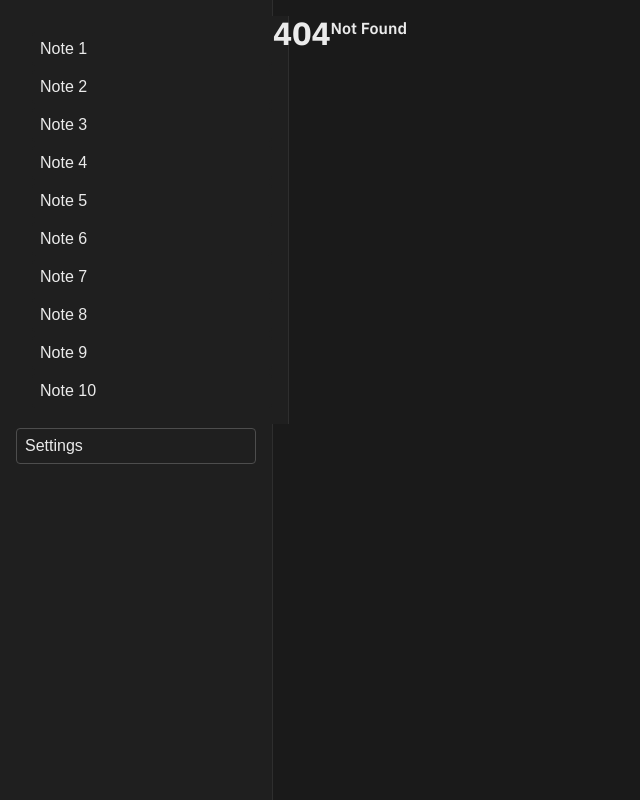
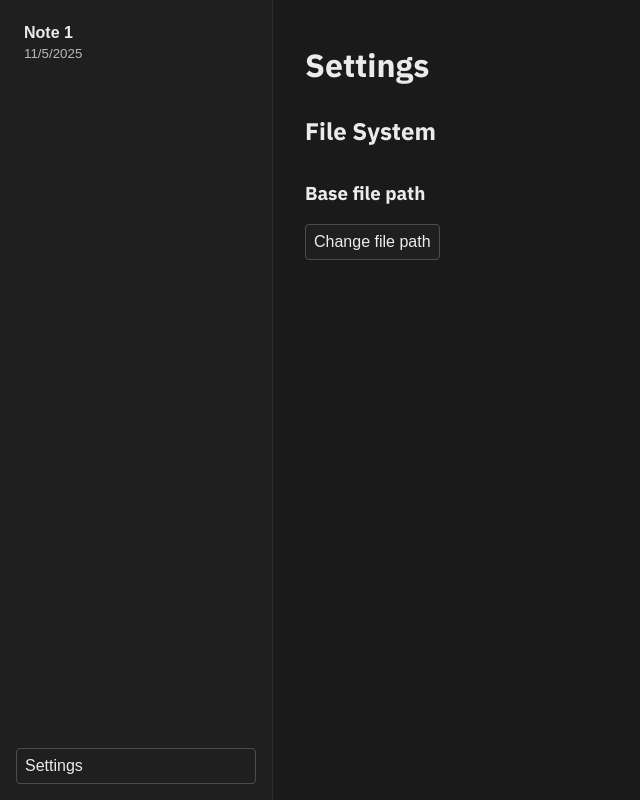
Before and after one commit to ethanmci/pamphlets, a SvelteKit app: page /settings in a window 1280 px wide. Before the commit this address had no page. Shown: the whole page, without its empty margins (0-640 px from the left). Built offline with nearby package versions, Linux system fonts and the light colour scheme.

Commit message:
settings page WIP

```diff
--- a/src/routes/+layout.svelte
+++ b/src/routes/+layout.svelte
@@ -3,36 +3,40 @@
   import "../main.css";
   import Modal from "../components/Modal.svelte";
   import DirectorySelector from "../components/DirectorySelector.svelte";
+  import { setContext } from "svelte";
 
   type ModalTypes = "none" | "directory";
   let openModal: ModalTypes = $state("none");
+  setContext("modalState", () => openModal);
+
+  const openSettings = () => {
+    openModal = "directory";
+  };
+
+  const closeModal = () => {
+    openModal = "none";
+  };
 
   const { children }: LayoutProps = $props();
-  const notes: { title: String }[] = $state([
-    { title: "Note 1" },
-    { title: "Note 2" },
-    { title: "Note 3" },
-    { title: "Note 4" },
-    { title: "Note 5" },
-    { title: "Note 6" },
-    { title: "Note 7" },
-    { title: "Note 8" },
-    { title: "Note 9" },
-    { title: "Note 10" },
+  const notes: { title: String; date: Date }[] = $state([
+    { title: "Note 1", date: new Date() },
   ]);
 </script>
 
 <section class="sidebar">
   <nav class="file-menu">
     {#each notes as note}
-      <button class="file-selector">{note.title}</button>
+      <button class="file-selector">
+        <span>{note.title}</span>
+        <sub>{note.date.toLocaleDateString("en-US")}</sub>
+      </button>
     {/each}
   </nav>
-  <button class="settings-btn">Settings</button>
+  <a href="./settings"><button class="settings-btn">Settings</button></a>
 </section>
 
 {#if (openModal as ModalTypes) == "directory"}
-  <Modal title="Select a base directory">
+  <Modal title="Select a base directory" closeFn={closeModal}>
     <DirectorySelector></DirectorySelector>
   </Modal>
 {/if}
@@ -40,30 +44,6 @@
 {@render children()}
 
 <style>
-  :root {
-    font-family:
-      IBM Plex Sans,
-      Helvetica,
-      Arial,
-      sans-serif;
-    font-size: 16px;
-    line-height: 24px;
-    font-weight: 600;
-    margin: 0;
-
-    color: var(--text-primary);
-    background-color: var(--bg-main);
-
-    font-synthesis: none;
-    text-rendering: optimizeLegibility;
-    -webkit-font-smoothing: antialiased;
-    -moz-osx-font-smoothing: grayscale;
-    -webkit-text-size-adjust: 100%;
-
-    height: 100%;
-    width: 100%;
-  }
-
   :global(body) {
     max-width: 100%;
     min-height: 100%;
@@ -73,6 +53,7 @@
 
   .sidebar {
     display: flex;
+    position: relative;
     flex-direction: column;
     width: 15em;
     padding: 1em;
@@ -84,15 +65,16 @@
   .file-menu {
     display: flex;
     flex-direction: column;
-    width: 15em;
-    padding: 1em;
-    background-color: var(--bg-secondary);
-    border-right: 1px solid var(--bg-main-hover);
+    width: 100%;
     gap: 0.25em;
-    overflow-y: scroll;
+    overflow-y: auto;
+    flex-grow: 1;
   }
 
   .file-selector {
+    display: flex;
+    flex-direction: column;
+    gap: 0.25em;
     font-size: medium;
     text-align: left;
     color: var(--text-primary);
@@ -109,7 +91,20 @@
     background-color: var(--bg-main-hover);
   }
 
+  .file-selector > span {
+    font-weight: bold;
+  }
+
+  .file-selector > sub {
+    color: var(--text-tertiary);
+    font-size: smaller;
+  }
+
   .settings-btn {
     justify-self: end;
   }
+
+  a > .settings-btn {
+    width: 100%;
+  }
 </style>
--- /dev/null
+++ b/src/routes/settings/+page.svelte
@@ -0,0 +1,44 @@
+<script lang="ts">
+  import { invoke } from "@tauri-apps/api/core";
+  import { onMount } from "svelte";
+
+  interface settingsVars {
+    baseFilePath: string | undefined;
+  }
+
+  let settings: settingsVars = $state({
+    baseFilePath: undefined
+  })
+
+  onMount(async () => {
+    try {
+      const storedFilePath: string = await invoke("get_base_dir", {});
+      settings.baseFilePath = storedFilePath;
+    } catch (error: unknown) {
+      console.error(error);
+    }
+  });
+</script>
+
+<main class="container">
+  <h1>Settings</h1>
+  <h2>File System</h2>
+  <h3>Base file path</h3>
+  <section>
+    {settings.baseFilePath}
+    <button>Change file path</button>
+  </section>
+</main>
+
+<style scoped>
+  .container {
+    margin: 0;
+    height: 100%;
+    display: flex;
+    flex-grow: 1;
+    flex-direction: column;
+    justify-content: center;
+    background-color: var(--bg-main);
+    padding: 2em;
+  }
+</style>
```
